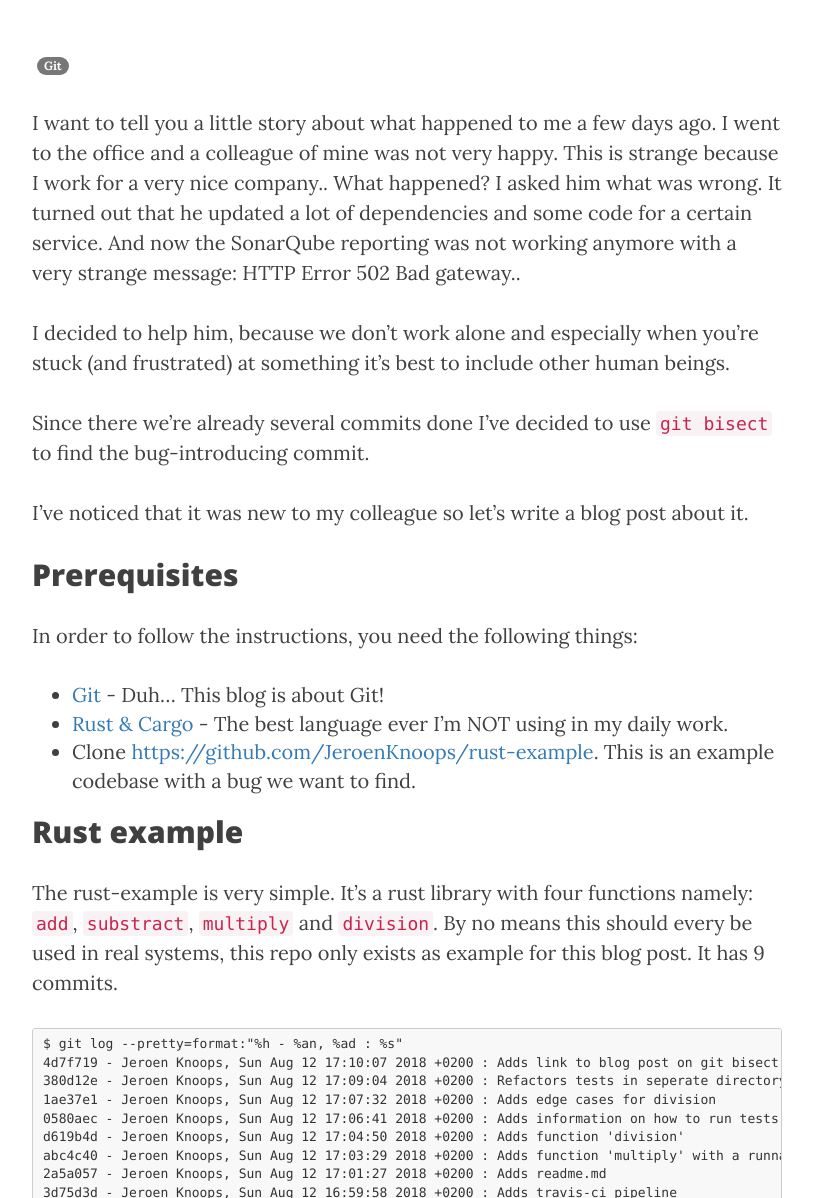
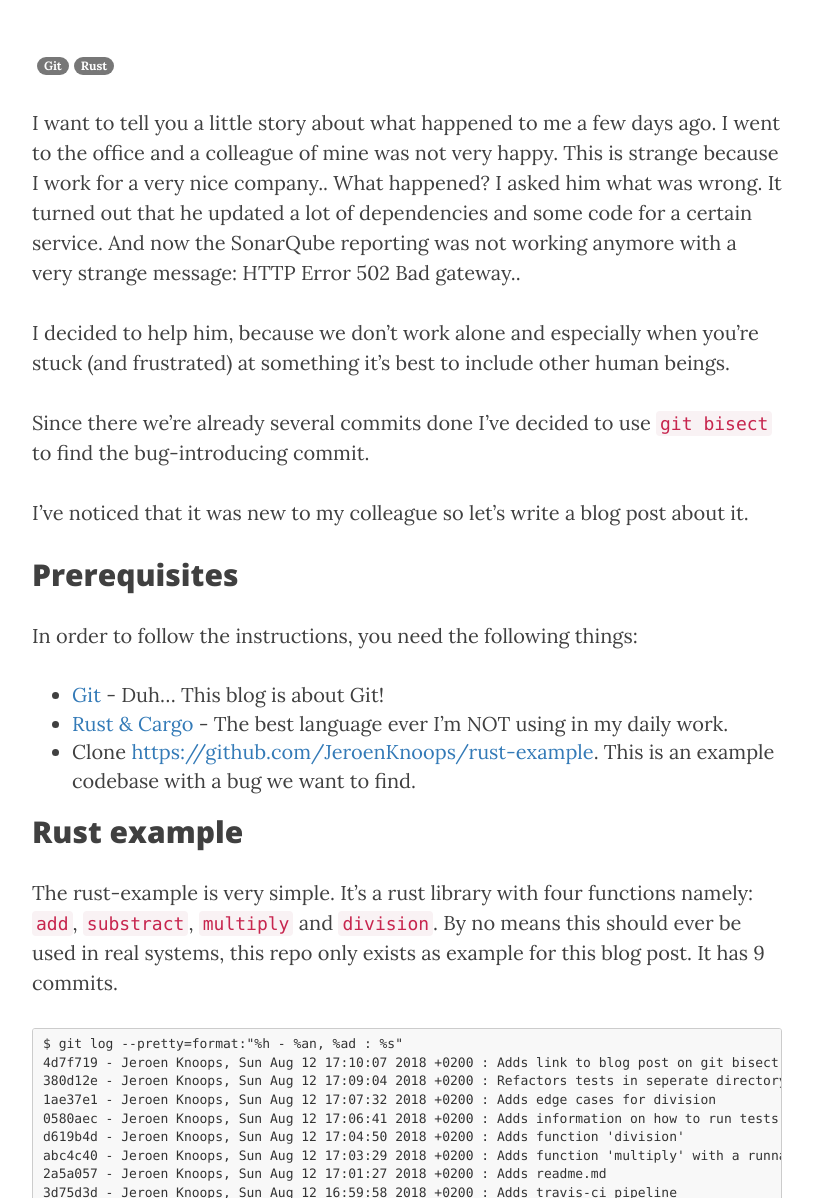
Before and after one commit to 040code/040code, a Jekyll site: the page built from _posts/2019-03-11-git-bisect.md, in a window 1280 px wide and 1400 px high, scrolled down 274 px. Shown: the part 202-1400 px from the top of the window, without its empty margins (233-1046 px from the left). Built offline with Jekyll 4.4.1, drawn with Linux system fonts in a browser that asks for light colours; nearby versions of some CDN libraries; some of the changed text lies outside the part shown.

````diff
--- a/_data/tags.yml
+++ b/_data/tags.yml
@@ -94,3 +94,6 @@ brew:
 git:
   slug: git
   name: Git
+rust:
+  slug: rust
+  name: Rust
--- a/_posts/2019-03-11-git-bisect.md
+++ b/_posts/2019-03-11-git-bisect.md
@@ -5,7 +5,7 @@ subtitle:   "Find the bug-introducing commit with Git Bisect"
 date:       2019-03-12
 authors:    [jeroen]
 header-img: "assets/2019-03-11-git-bisect/background.png"
-tags:       ["git"]
+tags:       ["git", "rust"]
 enable_asciinema: 1
 ---
 
@@ -26,7 +26,7 @@ In order to follow the instructions, you need the following things:
 - Clone [https://github.com/JeroenKnoops/rust-example](https://github.com/JeroenKnoops/rust-example). This is an example codebase with a bug we want to find.
 
 ## Rust example
-The rust-example is very simple. It's a rust library with four functions namely: `add`, `substract`, `multiply` and `division`. By no means this should every be used in real systems, this repo only exists as example for this blog post. It has 9 commits.
+The rust-example is very simple. It's a rust library with four functions namely: `add`, `substract`, `multiply` and `division`. By no means this should ever be used in real systems, this repo only exists as example for this blog post. It has 9 commits.
 
 ```
 $ git log --pretty=format:"%h - %an, %ad : %s"
@@ -225,6 +225,16 @@ Commit which introduced the bug:
 When implementing `multiply`, I've accidentally broken the `substract` function.
 Git bisect will also add refs so you can which commits have been tested.
 
+The correct implementation would be:
+
+```rust
+pub fn substract(a: i32, b: i32) -> i32 {
+    a - b
+}
+```
+
+The test we've written to find the bug can be renamed and also added to prevent this from happening again.
+
 ## Conclusion
 
 This was a very simple test / bug to find. By doing a `git blame` on the line, we would found the same
````
